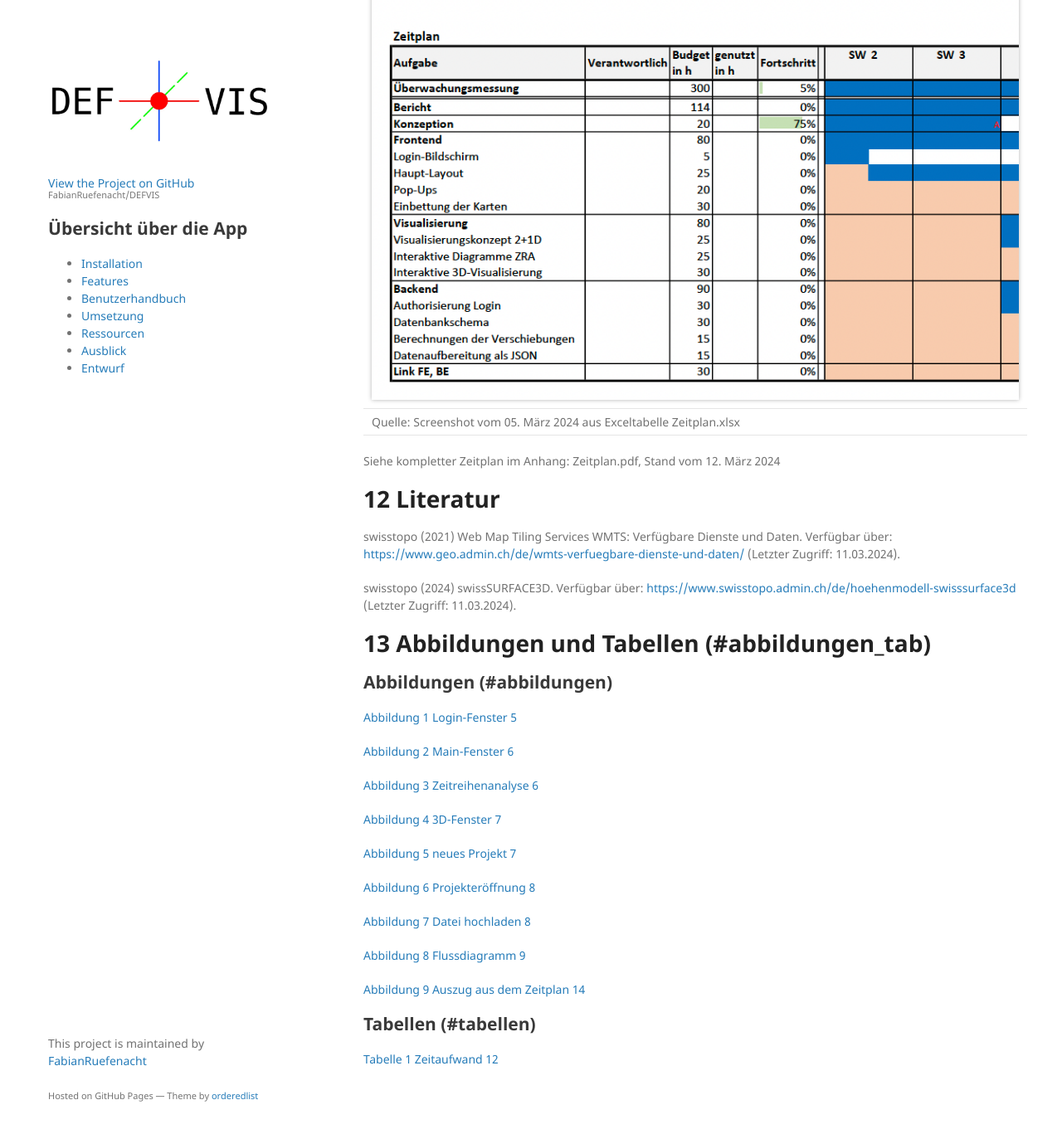
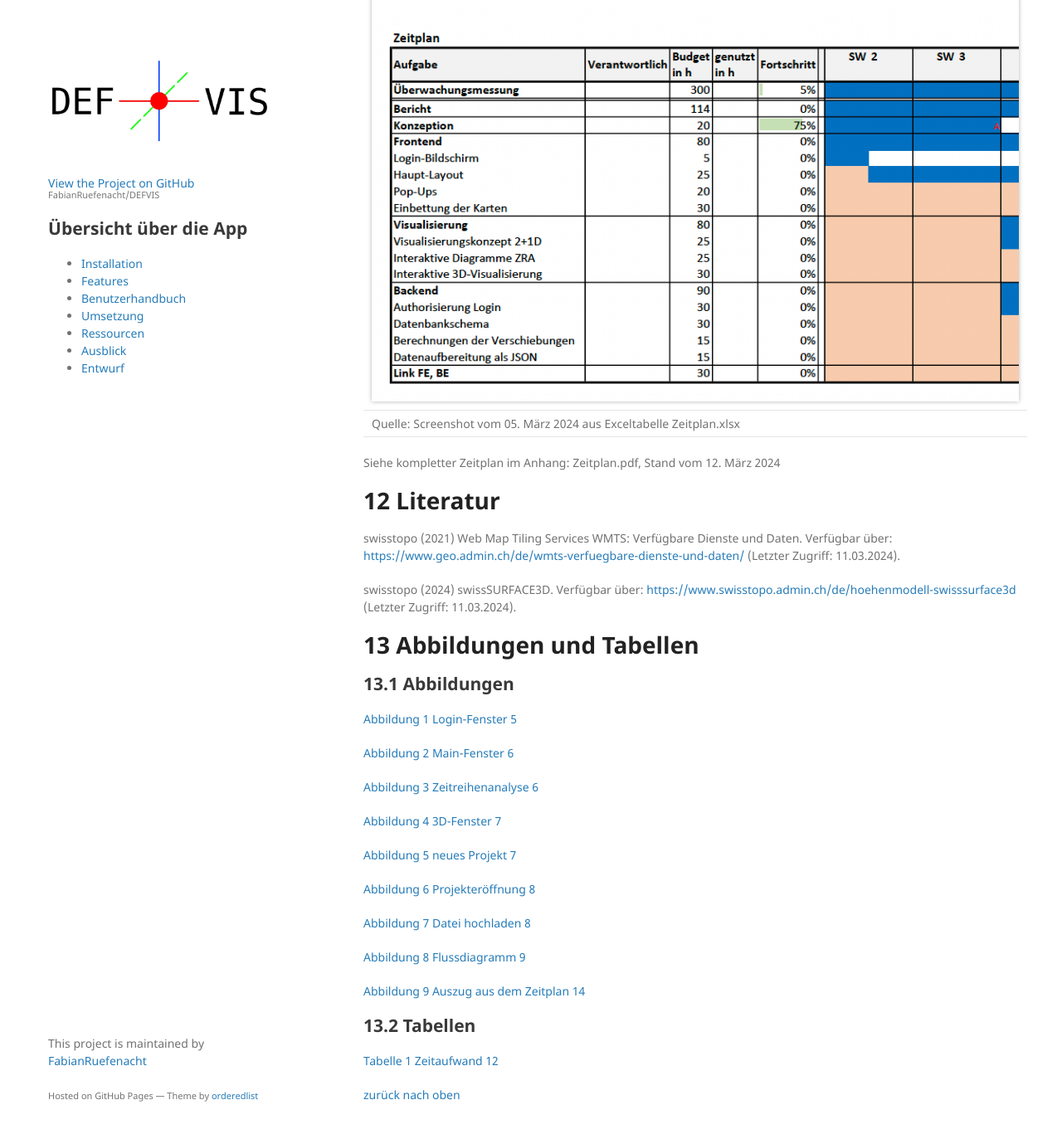
Before and after one commit to FabianRuefenacht/DEFVIS, a Jekyll site: the page built from docs/drafts.md, in a window 1280 px wide and 1400 px high, scrolled down 13302 px. Shown: the top 1367 px of the window at 83% size. Built offline with Jekyll 4.4.1, drawn with Linux system fonts in a browser that asks for light colours; our own code applies the rules of GitHub Pages for plain Markdown files; some of the changed lines change nothing that is shown; some of the changed text lies outside the part shown.

Commit message:
Update drafts.md

```diff
--- a/docs/drafts.md
+++ b/docs/drafts.md
@@ -16,36 +16,36 @@ Muttenz, 12.03.2024
 
 <li><a href="https://fabianruefenacht.github.io/6230_FRNMLW/drafts.html#einleitung">1 Einleitung</a></li>
 <li><a href="https://fabianruefenacht.github.io/6230_FRNMLW/drafts.html#projektinhalt">2 Projektinhalt</a></li>
-<li><a href="https://fabianruefenacht.github.io/6230_FRNMLW/drafts.html/#zielsetzung">3 Zielsetzung</a></li>
-<li><a href="https://fabianruefenacht.github.io/6230_FRNMLW/drafts.html/#fragestellung">4 Fragestellung</a></li>
-<li><a href="https://fabianruefenacht.github.io/6230_FRNMLW/drafts.html/#anwendungsarchitektur">5 Anwendungsarchitektur</a></li>
-<li><a href="https://fabianruefenacht.github.io/6230_FRNMLW/drafts.html/#frontend">5.1 Frontend</a></li>
-<li><a href="https://fabianruefenacht.github.io/6230_FRNMLW/drafts.html/#backend">5.2 Backend</a></li>
-<li><a href="https://fabianruefenacht.github.io/6230_FRNMLW/drafts.html/#umsetzung">5.3 Umsetzung</a></li>
-<li><a href="https://fabianruefenacht.github.io/6230_FRNMLW/drafts.html/#mockup">6 Mockup- und GUI-Aufbau</a></li>
-<li><a href="https://fabianruefenacht.github.io/6230_FRNMLW/drafts.html/#popups">6.1 Pop-Ups</a></li>
-<li><a href="https://fabianruefenacht.github.io/6230_FRNMLW/drafts.html/#flussdiagramm">7 Flussdiagramm der Funktionalitäten</a></li>
-<li><a href="https://fabianruefenacht.github.io/6230_FRNMLW/drafts.html/#userpersona">8 User Persona</a></li>
-<li><a href="https://fabianruefenacht.github.io/6230_FRNMLW/drafts.html/#userpersona_1">8.1 User Persona 1: Max Muster</a></li>
-<li><a href="https://fabianruefenacht.github.io/6230_FRNMLW/drafts.html/#userpersona_2">8.2 User Persona 2: Melanie Muster</a></li>
-<li><a href="https://fabianruefenacht.github.io/6230_FRNMLW/drafts.html/#geodatensaetze">9 Geodatensätze</a></li>
-<li><a href="https://fabianruefenacht.github.io/6230_FRNMLW/drafts.html/#metadaten_dok">10 Metadaten und Dokumentation Geodatensätze</a></li>
-<li><a href="https://fabianruefenacht.github.io/6230_FRNMLW/drafts.html/#metadaten">10.1 Metadaten</a></li>
-<li><a href="https://fabianruefenacht.github.io/6230_FRNMLW/drafts.html/#dokumentation">10.2 Dokumentation</a></li>
-<li><a href="https://fabianruefenacht.github.io/6230_FRNMLW/drafts.html/#aufgaben_zeit">11 Aufgaben und Zeitaufwand</a></li>
-<li><a href="https://fabianruefenacht.github.io/6230_FRNMLW/drafts.html/#planung">11.1 Planung der Tasks</a></li>
-<li><a href="https://fabianruefenacht.github.io/6230_FRNMLW/drafts.html/#zeitplanung">11.2 Zeitplanung</a></li>
-<li><a href="https://fabianruefenacht.github.io/6230_FRNMLW/drafts.html/#literatur">12 Literatur</a></li>
-<li><a href="https://fabianruefenacht.github.io/6230_FRNMLW/drafts.html/#abbildung_tab">13 Abbildungen und Tabellen</a></li>
-<li><a href="https://fabianruefenacht.github.io/6230_FRNMLW/drafts.html/#abbildung">13.1 Abbildungen</a></li>
-<li><a href="https://fabianruefenacht.github.io/6230_FRNMLW/drafts.html/#tabellen">13.2 Tabellen</a></li>
+<li><a href="https://fabianruefenacht.github.io/6230_FRNMLW/drafts.html#zielsetzung">3 Zielsetzung</a></li>
+<li><a href="https://fabianruefenacht.github.io/6230_FRNMLW/drafts.html#fragestellung">4 Fragestellung</a></li>
+<li><a href="https://fabianruefenacht.github.io/6230_FRNMLW/drafts.html#anwendungsarchitektur">5 Anwendungsarchitektur</a></li>
+<li><a href="https://fabianruefenacht.github.io/6230_FRNMLW/drafts.html#frontend">5.1 Frontend</a></li>
+<li><a href="https://fabianruefenacht.github.io/6230_FRNMLW/drafts.html#backend">5.2 Backend</a></li>
+<li><a href="https://fabianruefenacht.github.io/6230_FRNMLW/drafts.html#umsetzung">5.3 Umsetzung</a></li>
+<li><a href="https://fabianruefenacht.github.io/6230_FRNMLW/drafts.html#mockup">6 Mockup- und GUI-Aufbau</a></li>
+<li><a href="https://fabianruefenacht.github.io/6230_FRNMLW/drafts.html#popups">6.1 Pop-Ups</a></li>
+<li><a href="https://fabianruefenacht.github.io/6230_FRNMLW/drafts.html#flussdiagramm">7 Flussdiagramm der Funktionalitäten</a></li>
+<li><a href="https://fabianruefenacht.github.io/6230_FRNMLW/drafts.html#userpersona">8 User Persona</a></li>
+<li><a href="https://fabianruefenacht.github.io/6230_FRNMLW/drafts.html#userpersona_1">8.1 User Persona 1: Max Muster</a></li>
+<li><a href="https://fabianruefenacht.github.io/6230_FRNMLW/drafts.html#userpersona_2">8.2 User Persona 2: Melanie Muster</a></li>
+<li><a href="https://fabianruefenacht.github.io/6230_FRNMLW/drafts.html#geodatensaetze">9 Geodatensätze</a></li>
+<li><a href="https://fabianruefenacht.github.io/6230_FRNMLW/drafts.html#metadaten_dok">10 Metadaten und Dokumentation Geodatensätze</a></li>
+<li><a href="https://fabianruefenacht.github.io/6230_FRNMLW/drafts.html#metadaten">10.1 Metadaten</a></li>
+<li><a href="https://fabianruefenacht.github.io/6230_FRNMLW/drafts.html#dokumentation">10.2 Dokumentation</a></li>
+<li><a href="https://fabianruefenacht.github.io/6230_FRNMLW/drafts.html#aufgaben_zeit">11 Aufgaben und Zeitaufwand</a></li>
+<li><a href="https://fabianruefenacht.github.io/6230_FRNMLW/drafts.html#planung">11.1 Planung der Tasks</a></li>
+<li><a href="https://fabianruefenacht.github.io/6230_FRNMLW/drafts.html#zeitplanung">11.2 Zeitplanung</a></li>
+<li><a href="https://fabianruefenacht.github.io/6230_FRNMLW/drafts.html#literatur">12 Literatur</a></li>
+<li><a href="https://fabianruefenacht.github.io/6230_FRNMLW/drafts.html#abbildung_tab">13 Abbildungen und Tabellen</a></li>
+<li><a href="https://fabianruefenacht.github.io/6230_FRNMLW/drafts.html#abbildung">13.1 Abbildungen</a></li>
+<li><a href="https://fabianruefenacht.github.io/6230_FRNMLW/drafts.html#tabellen">13.2 Tabellen</a></li>
 <p></p>
 
 <h1 id="einleitung">1 Einleitung</h1>
 
 Dieses Konzept beschäftigt sich mit der Entwicklung einer Geodateninfrastruktur durch Geomatikstudierende an der Fachhochschule Nordwestschweiz. Ziel ist die Visualisierung von dreidimensionalen Verschiebungsvektoren in einem WebGIS. Im Backend soll die nutzerabhängige Speicherung verschiedener Messsessionen und die Berechnung der Verschiebungen möglich sein. Das Projekt wird durch Coaching und Peer-Learning unterstützt.
 
-# 2 Projektinhalt {#projektinhalt}
+<h1 id="projektinhalt">2 Projektinhalt</h1>
 
 Dieses Projekt konzentriert sich auf die Entwicklung einer benutzerfreundlichen WebGIS-Umgebung, die es den Nutzenden ermöglicht, Geodaten effizient zu verwalten, zu visualisieren und zu analysieren. Die Hauptfunktionen umfassen die Erstellung und Verwaltung von Projekten sowie die Integration von Punkten und Messungen in diese Projekte.
 
@@ -55,13 +55,13 @@ Ein wesentlicher Aspekt des Projekts ist die Unterstützung von Überwachungsauf
 
 Folgende URL führt zum Projekt: <a href="https://github.com/FabianRuefenacht/6230_FRNMLW">https://github.com/FabianRuefenacht/6230_FRNMLW</a>
 
-# 3 Zielsetzung {#zielsetzung}
+<h1 id="zielsetzung">3 Zielsetzung</h1>
 
 Das Hauptziel der Geodateninfrastruktur besteht darin, Deformationsmessungen zu verwalten und dreidimensionale Verschiebungen zu visualisieren, um eine wirkungsvolle Überwachung und Analyse von geophysikalischen Veränderungen in Echtzeit zu ermöglichen. Die Darstellung dieser Daten im dreidimensionalen Kontext bietet den Nutzern und Nutzerinnen eine intuitive und umfassende Sicht auf die Daten, was zu fundierteren und informierteren Entscheidungen führt.
 
 Die Implementierung dieser Funktionen zielt darauf ab, eine effiziente und effektive Datenanalyse sowie eine ansprechende Visualisierung zu ermöglichen, wodurch die Anwendung eine breite Palette von Anwendungsgebieten abdecken kann, von Infrastrukturüberwachung bis hin zu Umweltmanagement.
 
-# 4 Fragestellung {#fragestellung}
+<h1 id="fragestellung">4 Fragestellung</h1>
 
 Die zentrale Frage dieses Projekts lautet: Wie können Punktverschiebungen effektiv dreidimensional visualisiert werden, um die Analyse und Interpretation von Bewegungs- und Verformungsmustern zu erleichtern und zu verbessern? Dabei ist es von entscheidender Bedeutung, geeignete Techniken und Methoden zu identifizieren, die eine detaillierte, präzise und benutzerfreundliche Darstellung ermöglichen.
 
@@ -69,13 +69,13 @@ Diese Fragestellung zielt darauf ab, die Herausforderungen bei der Visualisierun
 
 Indem diese Fragestellung näher untersucht wird, sollen nicht nur die technischen Aspekte der Visualisierung von Punktverschiebungen berücksichtigt werden, sondern auch die Bedürfnisse und Anforderungen der Benutzer im Hinblick auf die Benutzerfreundlichkeit der dargestellten Informationen.
 
-# 5 Anwendungsarchitektur {#anwendungsarchitektur}
+<h1 id="anwendungsarchitektur">5 Anwendungsarchitektur</h1>
 
 Die Anwendungsarchitektur beschreibt die Struktur und Organisation der Softwareanwendung, einschliesslich der Patterns, Techniken und Komponenten, die bei der Entwicklung verwendet werden.
 
 Diese klar strukturierte Architektur ermöglicht eine nahtlose Integration von Frontend und Backend, um eine leistungsstarke und benutzerfreundliche WebGIS-Anwendung zu schaffen.
 
-## 5.1 Frontend {#frontend}
+<h2 id="frontend">5.1 Frontend</h2>
 
 Das Frontend des WebGIS bietet eine Vielzahl von Funktionalitäten, die es den Benutzern und Benutzerinnen ermöglichen, Geodaten intuitiv zu verwalten, zu visualisieren und zu analysieren:
 
@@ -88,7 +88,7 @@ Das Frontend des WebGIS bietet eine Vielzahl von Funktionalitäten, die es den B
 - **Dreidimensionale Darstellung der Verschiebungen:** Eine immersive 3D-Visualisierung ermöglicht es, die Verschiebungen räumlich zu erkunden.
 - **Visualisierung von Saison- und Trendkomponenten:** Trend- und Saisonkomponenten können geschätzt werden, um die Verschiebungen zu beurteilen.
 
-## 5.2 Backend {#backend}
+<h2 id="backend">5.2 Backend</h2>
 
 Das Backend des WebGIS bietet die notwendige Infrastruktur und Logik, um die Funktionalitäten des Frontends zu unterstützen:
 
@@ -101,7 +101,7 @@ Das Backend des WebGIS bietet die notwendige Infrastruktur und Logik, um die Fun
 - **Berechnung der Verschiebungen zwischen zwei Zeitständen:** Die benötigten Berechnungen für die Analyse von Verschiebungen werden im Backend durchgeführt.
 - **Ausgleichung der Saison- und Trendkomponenten:** Saisonale und trendbezogene Komponenten werden analysiert und ausgeglichen, um genaue Ergebnisse zu erzielen.
 
-## 5.3 Umsetzung {#umsetzung}
+<h2 id="umsetzung">5.3 Umsetzung</h2>
 
 Das Frontend wird mit dem JavaScript-Framework Next.js gemacht. Next.js bietet die Unterstützung des serverseitigen Renderings. Somit lassen sich Cookies leicht erstellen und abfragen, was die Zugriffsberechtigung zu einzelnen Projekten erleichtert. Im Frontend wird die Programmiersprache TypeScript verwendet. Gegenüber JavaScript ermöglicht TypeScript die Definition von Datentypen, was die Stabilität des WebGIS erhöht. Die Darstellung des User Interface wird mit Tailwind CSS gemacht. Die Zugriffsberechtigung wird mit Cookies geregelt. Die Cookies werden mit bcrypt.js erstellt. Vom Backend werden die Anforderungen an das Cookie gesendet. Im Frontend wird geprüft, ob das Cookie den Anforderungen entspricht.
 
@@ -115,7 +115,7 @@ Für die Verwaltung von Nutzerprofilen, Projekten, Sessionen und Punkten wird au
 
 Die Berechnungen im Backend werden von Grund auf selbst programmiert und durch die Verwendung von Numpy auf die höchstmögliche Effizienz gehoben.
 
-# 6 Mockup- und GUI-Aufbau {#mockup}
+<h1 id="mockup">6 Mockup- und GUI-Aufbau</h1>
 
 Der Mockup- und GUI-Aufbau skizziert die Benutzeroberfläche der Anwendung, einschliesslich der verschiedenen Fenster und PopUps. Das Styling der Komponenten wird im Endprodukt überarbeitet.
 
@@ -155,7 +155,7 @@ Der „3D“-Button öffnet das 3D-Fenster, in dem die Punkte und Vektoren dreid
 | <img src="screenshots/konzept/3d_viewer_konzept.png" alt="3D-Viewer_Konzept" style="max-width: 100%; box-shadow: 0 0 5px rgba(0, 0, 0, 0.3);"> |
 | Quelle: Screenshot vom 02. März 2024 aus QT-Designer                                                                                           |
 
-## 6.1 Pop-Ups {#popups}
+<h2 id="popups">6.1 Pop-Ups</h2>
 
 _Neues Projekt_
 
@@ -184,7 +184,7 @@ Das Pop-up „Datei hochladen“ dient zum Hochladen von Dateien.
 | <img src="screenshots/konzept/load_session_konzept.png" alt="Datei_hochladen" style="max-width: 100%; box-shadow: 0 0 5px rgba(0, 0, 0, 0.3);"> |
 | Quelle: Screenshot vom 02. März 2024 aus QT-Designer                                                                                            |
 
-# 7 Flussdiagramm der Funktionalitäten {#flussdiagramm}
+<h1 id="flussdiagramm">7 Flussdiagramm der Funktionalitäten</h1>
 
 Das Flussdiagramm veranschaulicht den sequenziellen Ablauf der wichtigsten Funktionen und Interaktionen in der Anwendung. Es bietet einen klaren Überblick über die verschiedenen Schritte, die Benutzer und Benutzerinnen durchlaufen, und zeigt, wie die einzelnen Komponenten miteinander verbunden sind.
 
@@ -193,11 +193,11 @@ Das Flussdiagramm veranschaulicht den sequenziellen Ablauf der wichtigsten Funkt
 | <img src="screenshots/konzept/flussdiagramm_konzept.png" alt="Flussdiagramm" style="max-width: 100%; box-shadow: 0 0 5px rgba(0, 0, 0, 0.3);"> |
 | Quelle: Screenshot vom 02. März 2024 aus OneNote                                                                                               |
 
-# 8 User Persona {#userpersona}
+<h1 id="userpersona">8 User Persona</h1>
 
 Dieses Kapitel stellt zwei typische Benutzerprofile (User Persona) vor, beschreibt ihre Nutzung der Webanwendung und beschreibt mögliche inkorrekte Interaktionen.
 
-## 8.1 User Persona 1: Max Muster {#userpersona_1}
+<h2 id="userpersona_1">8.1 User Persona 1: Max Muster</h2>
 
 **Beschreibung:**
 
@@ -220,7 +220,7 @@ Dieses Kapitel stellt zwei typische Benutzerprofile (User Persona) vor, beschrei
 - Er könnte denselben Sessionsnamen mehrfach im Projekt verwenden was zu Ambiguitäten führt. Dies wird durch das Datenbankschema abgefangen und durch eine entsprechende Fehlermeldung im Frontend angezeigt.
 - Bei der Projekterstellung könnte Max mehrere Projekte mit gleicher Namensgebung erstellen oder einen unbekannten Nutzer als Betrachter hinzufügen. Beide Fehler werden durch das Datenbankschema abgefangen und im Frontend durch eine Fehlermeldung kommuniziert.
 
-## 8.2 User Persona 2: Melanie Muster {#userpersona_2}
+<h2 id="userpersona_2">8.2 User Persona 2: Melanie Muster</h2>
 
 **Beschreibung:**
 
@@ -241,7 +241,7 @@ Dieses Kapitel stellt zwei typische Benutzerprofile (User Persona) vor, beschrei
 - Melanie könnte Schwierigkeiten haben, komplexe Analysefunktionen effektiv zu nutzen, insbesondere wenn es um die Interpretation von Trendkomponenten geht. Ein Link zu einer Website, welche die Analyse von Zeitreihen beschreibt, könnte ihr bei der Beurteilung helfen.
 - Es ist möglich, dass Melanie aufgrund von unklaren Anweisungen oder einer überladenen Benutzeroberfläche Schwierigkeiten hat, die benötigten Daten zu identifizieren und zu extrahieren. So soll das UI möglichst einfach sein und den Benutzer / die Benutzerin durch intelligentes Ein- und Ausblenden von Funktionalitäten durch den Prozess der Analyse führen.
 
-# 9 Geodatensätze {#geodatensaetze}
+<h1 id="geodatensaetze">9 Geodatensätze</h1>
 
 Die, in der Webanwendung verwendeten Geodaten, umfassen verschiedene Quellen:
 
@@ -258,9 +258,9 @@ Die, in der Webanwendung verwendeten Geodaten, umfassen verschiedene Quellen:
 
 Durch die Kombination dieser verschiedenen Geodatensätze bietet die Webanwendung eine umfassende und detaillierte Darstellung der geografischen Umgebung und der durchgeführten Messungen.
 
-# 10 Metadaten und Dokumentation {#metadaten_dok}
+<h1 id="metadaten_dok">10 Metadaten und Dokumentation</h1>
 
-## 10.1 Metadaten {#metadaten}
+<h2 id="metadaten">10.1 Metadaten</h2>
 
 Die Punktdaten/Sessionen, welche vom Projektersteller/der Projekterstellerin bereitgestellt werden, haben die Attribute Punktnummer, Ost-Wert, Nord-Wert, Höhe und Zeitstempel. Der Zeitstempel wird für die Zeitreihenanalyse benötigt.
 
@@ -270,17 +270,17 @@ Die Hintergrundkarte von OpenStreetMap kann über XYZ-Tiles bezogen werden.
 
 SwissSURFACE3D ist ein Höhenmodell der Swisstopo. Es können Kacheln mit der Ausdehnung 1 km<sup>2</sup> bezogen werden. Der Inhalt der Kacheln ist eine klassierte Punktwolke. (swisstopo 2024).
 
-## 10.2 Dokumentation {#dokumentation}
+<h2 id="dokumentation">10.2 Dokumentation</h2>
 
 Eine umfassende Dokumentation des WebGIS’, wird mit Hilfe von GitBooks erstellt.
 
 GitBook ist eine Plattform zum Erstellen, Bearbeiten und Veröffentlichen von Büchern und technischer Dokumentation. Mit Markdown geschriebene Inhalte können in verschiedenen Formaten exportiert werden.
 
-# 11 Aufgaben und Zeitaufwand {#aufgaben}
+<h1 id="aufgaben">11 Aufgaben und Zeitaufwand</h1>
 
 In diesem Abschnitt werden die einzelnen Aufgaben, der geschätzte Zeitaufwand und der Zeitplan für die Umsetzung des Projekts dargestellt.
 
-## 11.1 Planung der Tasks {#planung}
+<h2 id="planung">11.1 Planung der Tasks</h2>
 
 Tabelle 1 Zeitaufwand
 
@@ -300,7 +300,7 @@ Tabelle 1 Zeitaufwand
 
 Quelle: private Ablage
 
-[11.2 Zeitplanung] {#zeitplanung}
+<h2 id="zeitplanung">11.2 Zeitplanung</h2>
 
 | Abbildung 9 Auszug aus dem Zeitplan                                                                                                   |
 | ------------------------------------------------------------------------------------------------------------------------------------- |
@@ -309,15 +309,15 @@ Quelle: private Ablage
 
 Siehe kompletter Zeitplan im Anhang: Zeitplan.pdf, Stand vom 12. März 2024
 
-# 12 Literatur {#literatur}
+<h1 id="literatur">12 Literatur</h1>
 
 swisstopo (2021) Web Map Tiling Services WMTS: Verfügbare Dienste und Daten. Verfügbar über: <https://www.geo.admin.ch/de/wmts-verfuegbare-dienste-und-daten/> (Letzter Zugriff: 11.03.2024).
 
 swisstopo (2024) swissSURFACE3D. Verfügbar über: <https://www.swisstopo.admin.ch/de/hoehenmodell-swisssurface3d> (Letzter Zugriff: 11.03.2024).
 
-# 13 Abbildungen und Tabellen (#abbildungen_tab)
+<h1 id="abbildungen_tab">13 Abbildungen und Tabellen</h1>
 
-## Abbildungen (#abbildungen)
+<h2 id="abbildungen">13.1 Abbildungen</h2>
 
 [Abbildung 1 Login-Fenster 5](#_Toc161149727)
 
@@ -337,6 +337,8 @@ swisstopo (2024) swissSURFACE3D. Verfügbar über: <https://www.swisstopo.admin.
 
 [Abbildung 9 Auszug aus dem Zeitplan 14](#_Toc161149735)
 
-## Tabellen (#tabellen)
+<h2 id="tabellen">13.2 Tabellen</h2>
 
 [Tabelle 1 Zeitaufwand 12](#_Toc161149736)
+
+[zurück nach oben](drafts.html)
```
